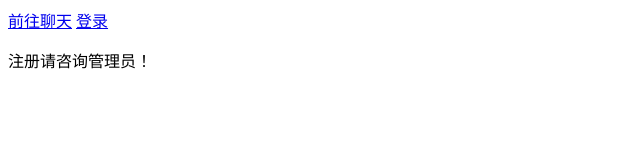
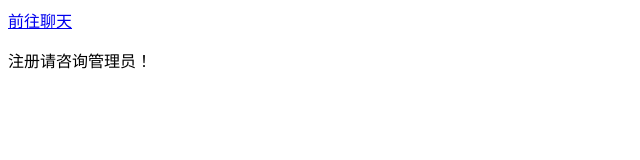
Before and after one commit to BretRen/appwrite-chat, a plain HTML site: page index.html in a window 1280 px wide. Shown: the full height of the page, 0-640 px from the left. Drawn offline with Linux system fonts and the light colour scheme.

Commit message:
取消登录在首页

```diff
--- a/index.html
+++ b/index.html
@@ -9,7 +9,7 @@
 
 <body>
     <a href="read.html">前往聊天</a>
-    <a href="login.html">登录</a>
+    <!-- <a href="login.html">登录</a> -->
     <p>注册请咨询管理员！</p>
 </body>
 
```
